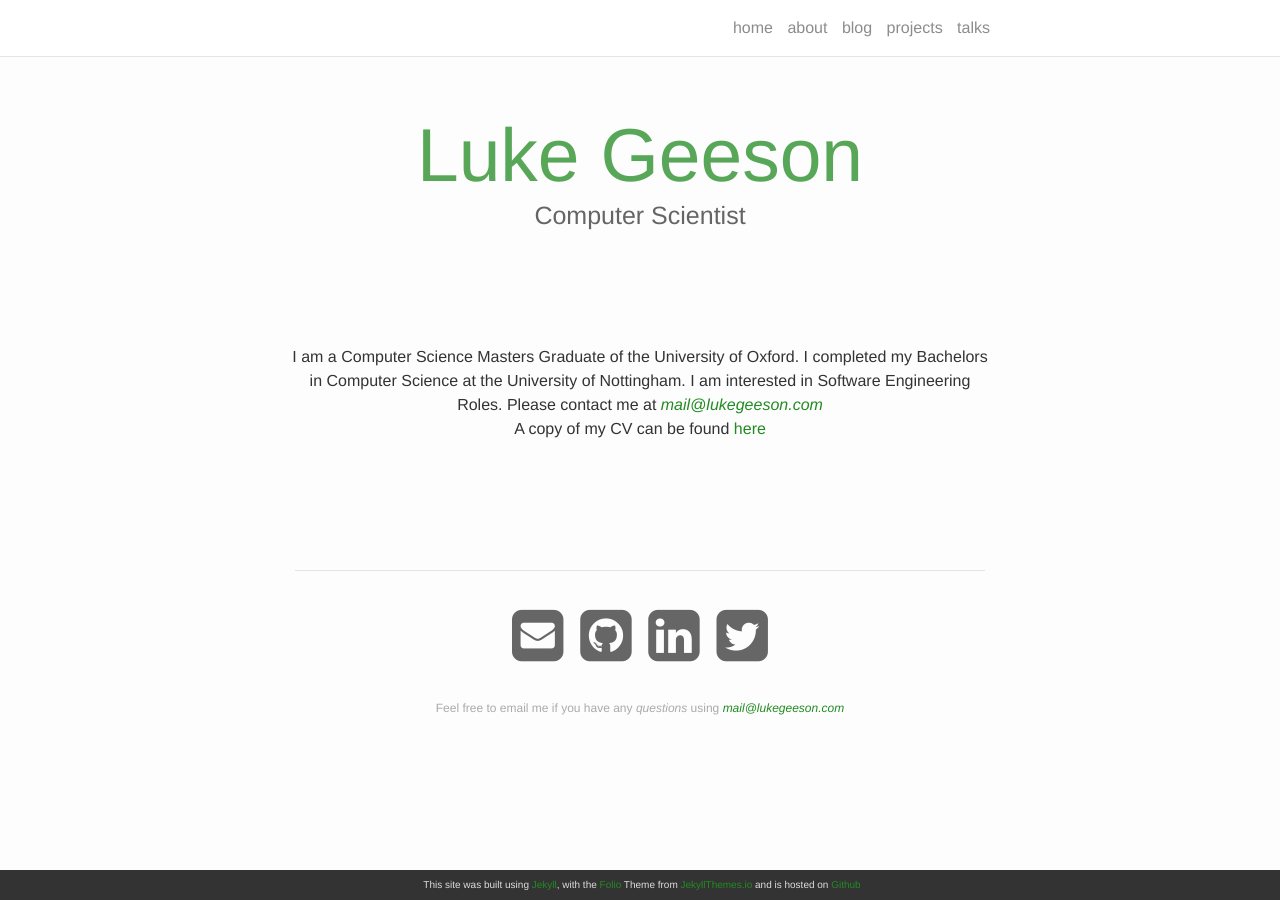
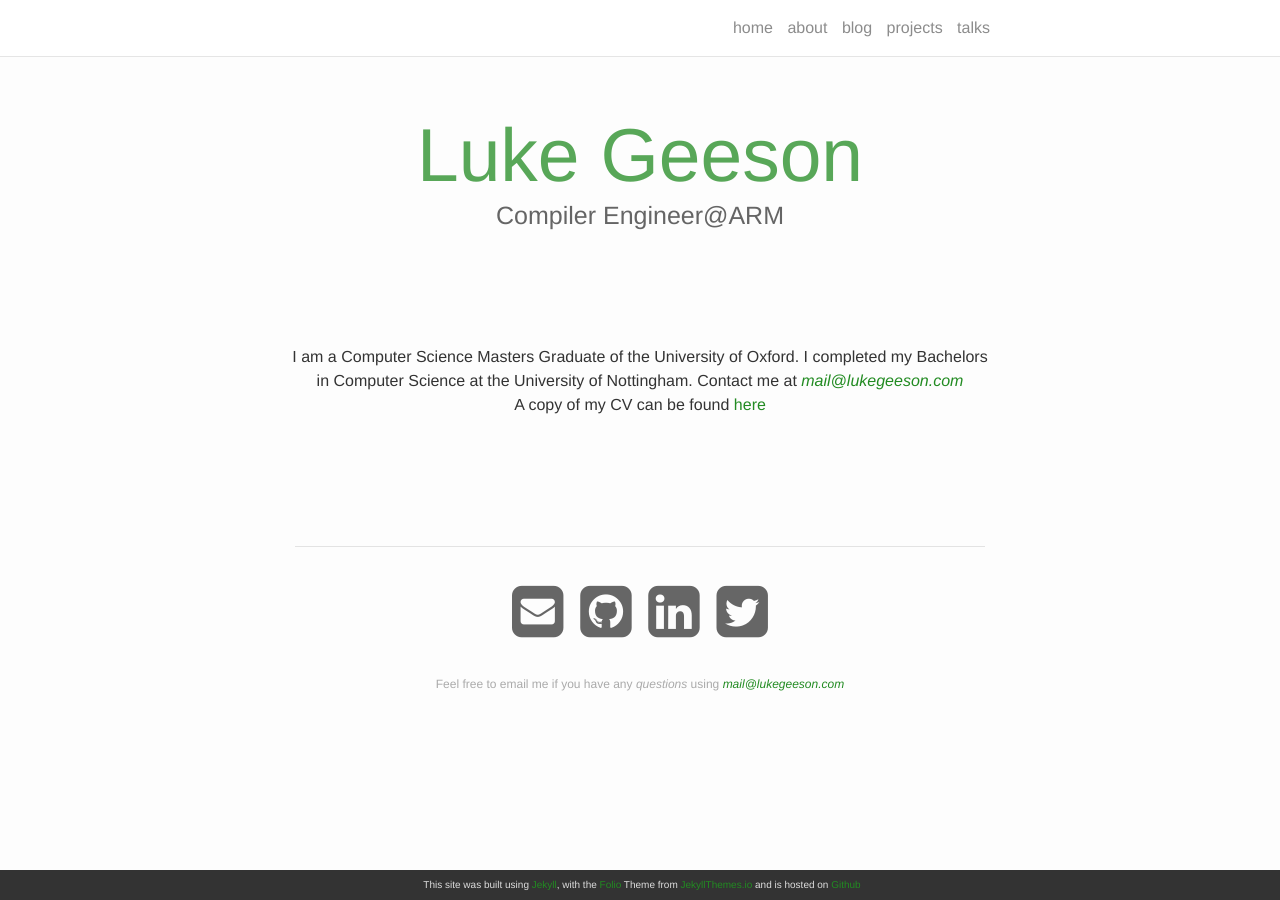
Before and after one commit to lukeg101/lukeg101.github.io, a Jekyll site: the page built from index.html, in a window 1280 px wide. Built offline with Jekyll 4.4.1, drawn with Linux system fonts in a browser that asks for light colours; nearby versions of some CDN libraries; the list of posts is cut into pages by our own code.

Commit message:
updated landing page

```diff
--- a/_blog/2016-09-11-Community-Is-King-HackConEU.markdown
+++ b/_blog/2016-09-11-Community-Is-King-HackConEU.markdown
@@ -4,6 +4,7 @@ title: Community is King at HackCon EU 2016!
 author: Luke Geeson
 date: 2016-09-11
 description: A blog about my experience at HackCon EU
+published: false
 ---
 
 Currently figuring out how to port this blog post from medium.
--- a/_config.yml
+++ b/_config.yml
@@ -29,12 +29,15 @@ collections:
     output: true
     permalink: /blog/:path/
 
+future: true
+
 plugins:
   - jekyll-paginate
   - jekyll
   - github-pages
   - jekyll-seo-tag
   - jekyll-sitemap
+  - jekyll-gist
 
 social:
   - links:
--- a/_includes/head.html
+++ b/_includes/head.html
@@ -38,4 +38,7 @@
 
 	<!-- site manifest-->
 	<link rel="manifest" href="manifest.json">
+
+	<!--kramdown mathjax support-->
+	<script type="text/javascript" src="http://cdn.mathjax.org/mathjax/latest/MathJax.js?config=TeX-AMS-MML_HTMLorMML"></script>
 </head>
--- a/index.html
+++ b/index.html
@@ -4,12 +4,12 @@ layout: default
 
 <div class="header-bar">
   <h1>Luke Geeson</h1>
-  <h2>Computer Scientist</h2>
+  <h2>Compiler Engineer@ARM</h2>
 </div>
 
 <div class="page-content">
 <center>
-I am a Computer Science Masters Graduate of the University of Oxford. I completed my Bachelors in Computer Science at the University of Nottingham. I am interested in Software Engineering Roles. Please contact me at <i><a href="mailto:mail@lukegeeson.com">mail@lukegeeson.com</a></i>
+I am a Computer Science Masters Graduate of the University of Oxford. I completed my Bachelors in Computer Science at the University of Nottingham. Contact me at <i><a href="mailto:mail@lukegeeson.com">mail@lukegeeson.com</a></i>
 <br/>A copy of my CV can be found
 <a href="https://www.dropbox.com/s/9hhiixkty9m7hel/LukeGeesonCV.pdf?dl=0" target="_blank" rel="noopener" aria-label="Luke Geeson CV">here</a>
 </center>
```
